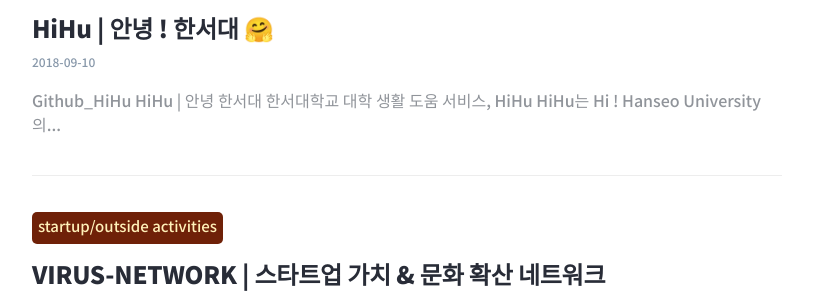
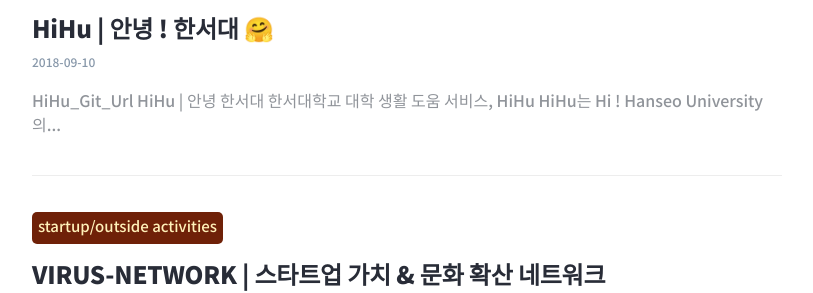
Before and after one commit to yoncho/yoncho.github.io, a Jekyll site: the page built from REPORT/index.html, in a window 1280 px wide. Shown: the part 551-844 px from the top of the page, without its empty margins (233-1046 px from the left). Built offline with Jekyll 4.4.1, drawn with Linux system fonts in a browser that asks for light colours; some web fonts are replaced.

Commit message:
2021.08.14

```diff
--- a/REPORT/2_2021.01.09.md
+++ b/REPORT/2_2021.01.09.md
@@ -12,7 +12,7 @@
 order: 4
 ---
 
-<code><a href="https://github.com/yoncho/hihu">Github_HiHu</a></code>
+<code><a href="https://github.com/yoncho/hihu">HiHu_Git_Url</a></code>
 
 ![hihu_logo](https://user-images.githubusercontent.com/44021629/105250582-58b2ee00-5bbd-11eb-9887-1ba54d32bc65.jpg)
 
```
